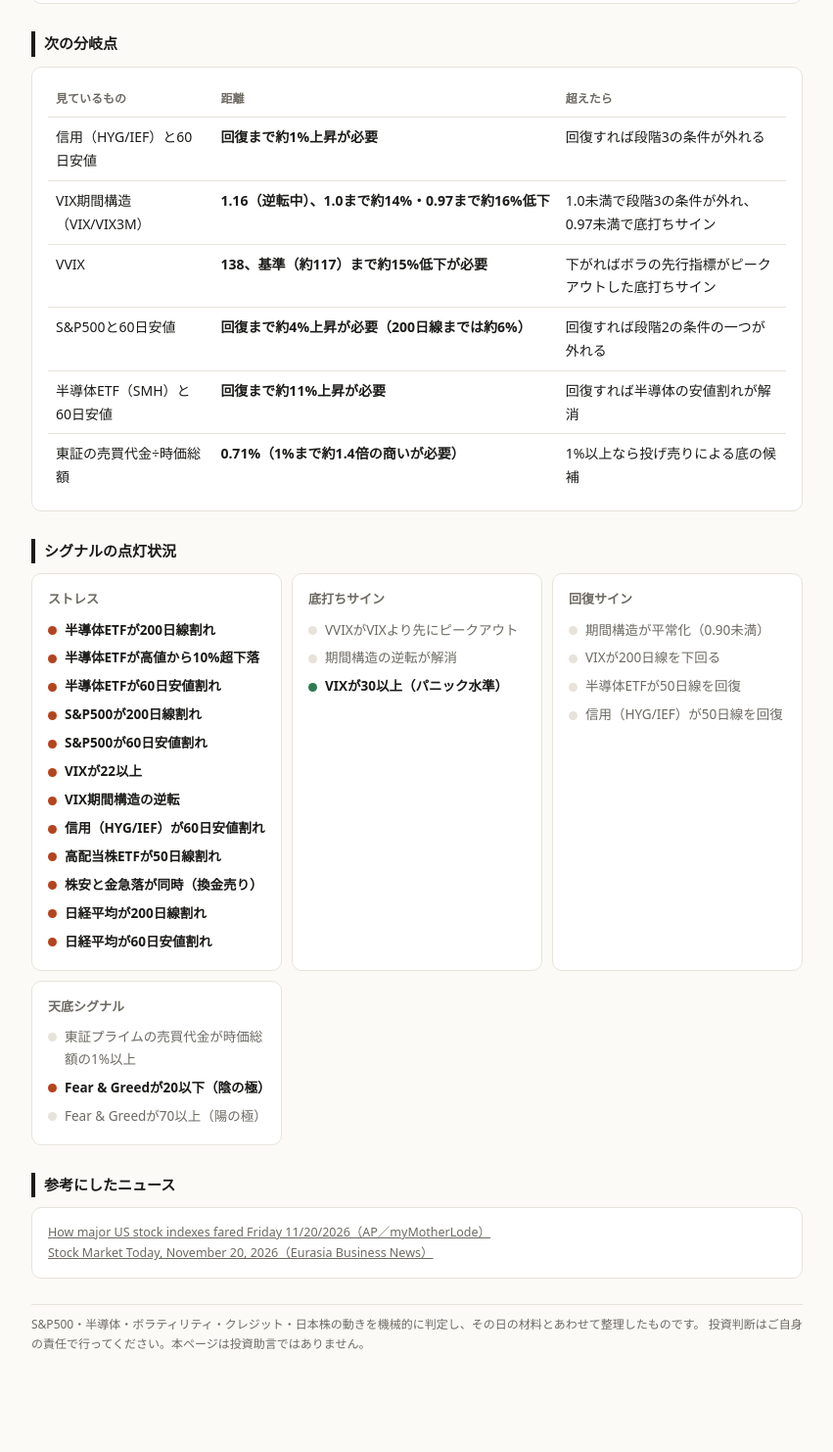
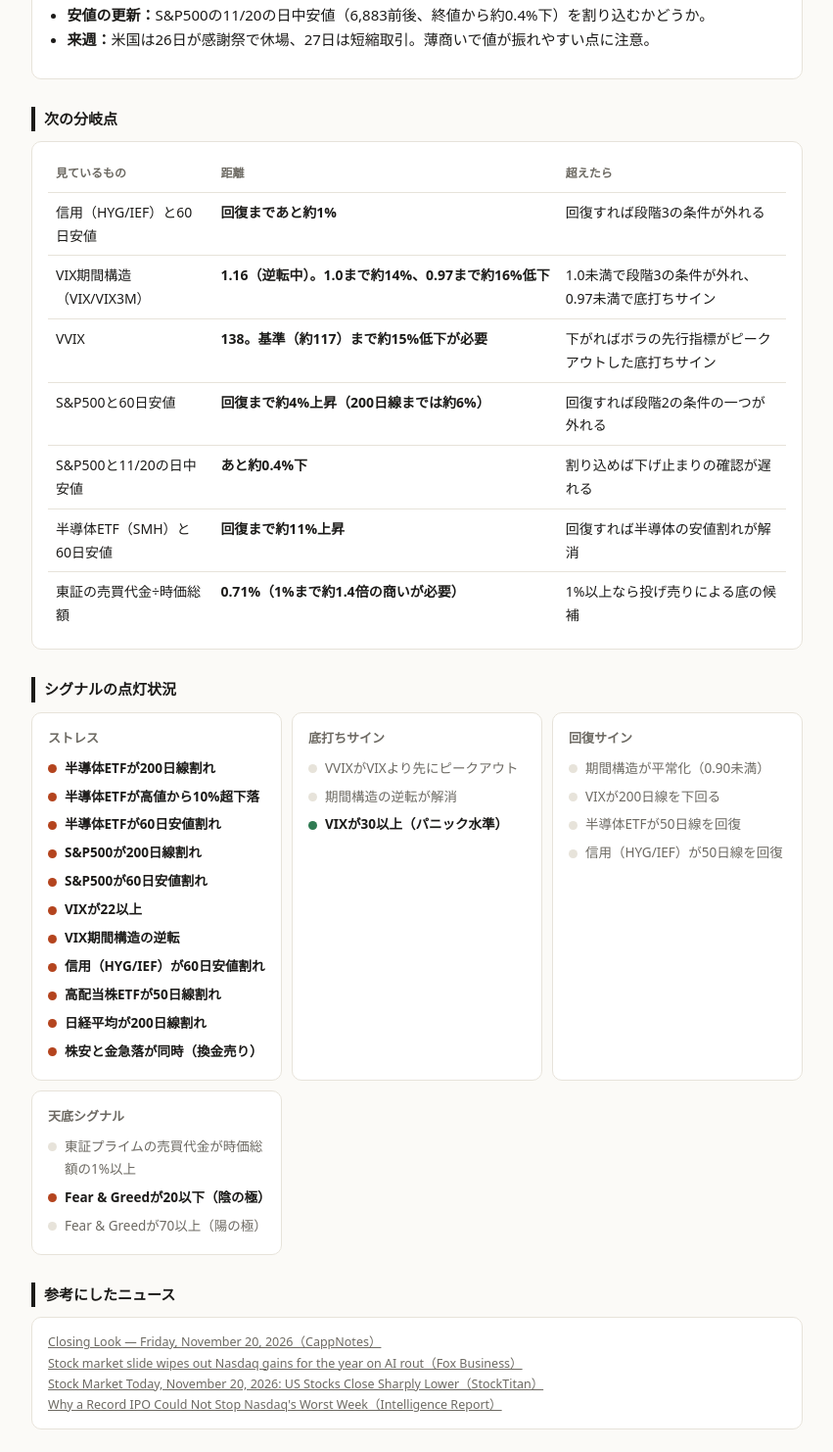
Before and after one commit to monkeypod8068/finvogue-monitor, a plain HTML site: page index.html in a window 1280 px wide. Shown: the part 807-2289 px from the top of the page at 98% size, without its empty margins (214-1065 px from the left). Before the commit the page ends 2229 px from the top, so only its background shows below. Drawn offline with Linux system fonts and the light colour scheme.

Commit message:
朝版 2026-11-21

```diff
--- a/latest.json
+++ b/latest.json
@@ -1,35 +1,40 @@
 {
-  "updated": "2026-11-21 08:06",
+ "updated": "2026-11-21 12:27",
  "edition": "朝版",
  "us_date": "2026-11-20",
  "stage": 3,
  "stage_label": "暴落型",
-  "headline": "S&P500が3.7%安、半導体ETFは10.6%安。信用（HYG/IEF）も60日安値を割り、段階3（暴落型）に悪化。",
-  "analysis_html": "<p>11/20の米国市場はAI関連株への売りが加速し、S&amp;P500は−3.7%の6,910、ナスダック総合は−5.3%でした。S&amp;P500は10月の最高値から10%超下げて調整局面入りし、週間では−8.6%です。半導体ETF（SMH）は1日で−10.6%、高値からは約37%下落しています。</p><p>前回からの大きな変化は信用です。HYG/IEFが60日安値を割り込み、VIX/VIX3Mの逆転（1.16）、S&amp;P500の200日線割れと合わせて段階3の条件がそろいました。株と金が同時に急落しており、換金売りの色も濃くなっています。一方で、VIXは35.9と30を超え、Fear &amp; Greedは10と陰の極です。底打ちの条件は一部そろい始めましたが、VVIXはまだ上昇中で、期間構造の逆転も深まっています。</p><p>データの注意：日経平均は11/20の東京終値で、CME日経先物は54,860円とさらに低い水準です。東京市場は23日（月）が祝日のため、次の取引は24日（火）です。</p><h3>見ているポイント</h3><ul><li><b>段階3からの後退：</b>HYG/IEFが約1%戻して60日安値を回復するか、VIX/VIX3Mが1.0未満（約14%低下）になること。</li><li><b>底打ちサイン：</b>VVIXが約15%低下（117前後）、またはVIX/VIX3Mが0.97未満（約16%低下）。</li><li><b>東証の売買代金：</b>時価総額比0.71%。1%に届けば投げ売りによる底の候補。</li><li><b>来週：</b>米国は26日が感謝祭で休場、27日は短縮取引。薄商いで値が振れやすい点に注意。</li></ul>",
+ "headline": "S&P500が3.7%安、半導体ETFは10.6%安。信用（HYG/IEF）も60日安値を割り、段階3（暴落型）。底打ちサインはVIX30超のみ。",
+ "analysis_html": "<p>11/20の米国市場はAI関連への売りが一段と強まり、S&amp;P500は−3.7%の6,910、ナスダック総合は−5.3%、ダウは−1.9%でした。S&amp;P500とダウは高値から10%超下げて調整局面入りし、S&amp;P500は7日続落・週間−8.6%です。NVIDIAが−14%、AMDやMicronも−13%台と半導体が急落し、半導体ETF（SMH）は1日で−10.6%、高値からは約37%の下落です。米10年債利回りは約0.12%低下して4.9%台と、債券には逃避の買いが入りました。</p><p>段階3の決め手は信用です。HYG/IEFが60日安値を割り込み、VIX/VIX3Mの逆転（1.16）とS&amp;P500の200日線割れが重なりました。株と金が同時に急落しており、換金売りの色も出ています。一方でVIXは35.9と30を超え、Fear &amp; Greedは10と陰の極です。底打ちの条件は一部そろい始めましたが、VVIXはまだ上昇中で、期間構造の逆転も深まっています。12月のFOMCでは利上げがほぼ織り込まれており、金利面の支えは期待しにくい状況です。</p><p>データの注意：日経平均は11/20の東京終値で、CME日経先物は54,860円とさらに低い水準です。東京市場は23日（月）が祝日のため、次の取引は24日（火）です。</p><h3>見ているポイント</h3><ul><li><b>段階3からの後退：</b>HYG/IEFが約1%戻して60日安値を回復するか、VIX/VIX3Mが1.0未満（約14%低下）になること。</li><li><b>底打ちサイン：</b>VVIXが約15%低下（117前後）、またはVIX/VIX3Mが0.97未満（約16%低下）。</li><li><b>安値の更新：</b>S&amp;P500の11/20の日中安値（6,883前後、終値から約0.4%下）を割り込むかどうか。</li><li><b>来週：</b>米国は26日が感謝祭で休場、27日は短縮取引。薄商いで値が振れやすい点に注意。</li></ul>",
  "checkpoints": [
   {
    "label": "信用（HYG/IEF）と60日安値",
-      "distance": "回復まで約1%上昇が必要",
+   "distance": "回復まであと約1%",
    "meaning": "回復すれば段階3の条件が外れる"
   },
   {
    "label": "VIX期間構造（VIX/VIX3M）",
-      "distance": "1.16（逆転中）、1.0まで約14%・0.97まで約16%低下",
+   "distance": "1.16（逆転中）。1.0まで約14%、0.97まで約16%低下",
    "meaning": "1.0未満で段階3の条件が外れ、0.97未満で底打ちサイン"
   },
   {
    "label": "VVIX",
-      "distance": "138、基準（約117）まで約15%低下が必要",
+   "distance": "138。基準（約117）まで約15%低下が必要",
    "meaning": "下がればボラの先行指標がピークアウトした底打ちサイン"
   },
   {
    "label": "S&P500と60日安値",
-      "distance": "回復まで約4%上昇が必要（200日線までは約6%）",
+   "distance": "回復まで約4%上昇（200日線までは約6%）",
    "meaning": "回復すれば段階2の条件の一つが外れる"
   },
   {
+   "label": "S&P500と11/20の日中安値",
+   "distance": "あと約0.4%下",
+   "meaning": "割り込めば下げ止まりの確認が遅れる"
+  },
+  {
    "label": "半導体ETF（SMH）と60日安値",
-      "distance": "回復まで約11%上昇が必要",
+   "distance": "回復まで約11%上昇",
    "meaning": "回復すれば半導体の安値割れが解消"
   },
   {
@@ -79,15 +84,11 @@
      "on": true
     },
     {
-          "label": "株安と金急落が同時（換金売り）",
-          "on": true
-        },
-        {
      "label": "日経平均が200日線割れ",
      "on": true
     },
     {
-          "label": "日経平均が60日安値割れ",
+     "label": "株安と金急落が同時（換金売り）",
      "on": true
     }
    ]
@@ -152,12 +153,20 @@
  ],
  "sources": [
   {
-      "title": "How major US stock indexes fared Friday 11/20/2026（AP／myMotherLode）",
-      "url": "https://mymotherlode.com/news/national/11327378/how-major-us-stock-indexes-fared-friday-11-20-2026.html"
+   "title": "Closing Look — Friday, November 20, 2026（CappNotes）",
+   "url": "https://cappnotes.substack.com/p/closing-look-friday-november-20-2026"
   },
   {
-      "title": "Stock Market Today, November 20, 2026（Eurasia Business News）",
-      "url": "https://eurasiabusinessnews.com/2026/11/20/stock-market-today-november-20-2026-tech-rout-deepens-as-anthropic-stocks-slide/"
+   "title": "Stock market slide wipes out Nasdaq gains for the year on AI rout（Fox Business）",
+   "url": "https://www.foxbusiness.com/markets/wall-street-suffers-historic-losses-dow-sp-500-plunge-correction-territory"
+  },
+  {
+   "title": "Stock Market Today, November 20, 2026: US Stocks Close Sharply Lower（StockTitan）",
+   "url": "https://www.stocktitan.net/articles/stock-market-today-live-november-20-2026"
+  },
+  {
+   "title": "Why a Record IPO Could Not Stop Nasdaq's Worst Week（Intelligence Report）",
+   "url": "https://intelligencereport.org/2026/11/21/stock-market-today-nasdaq-worst-week/"
   }
  ]
 }
```
Also changed, not shown: archive/2026-11-21-morning.json (+26 -17 lines), report_morning.html (+1 -1 lines). Lines whose indentation alone changed are shown as unchanged.
